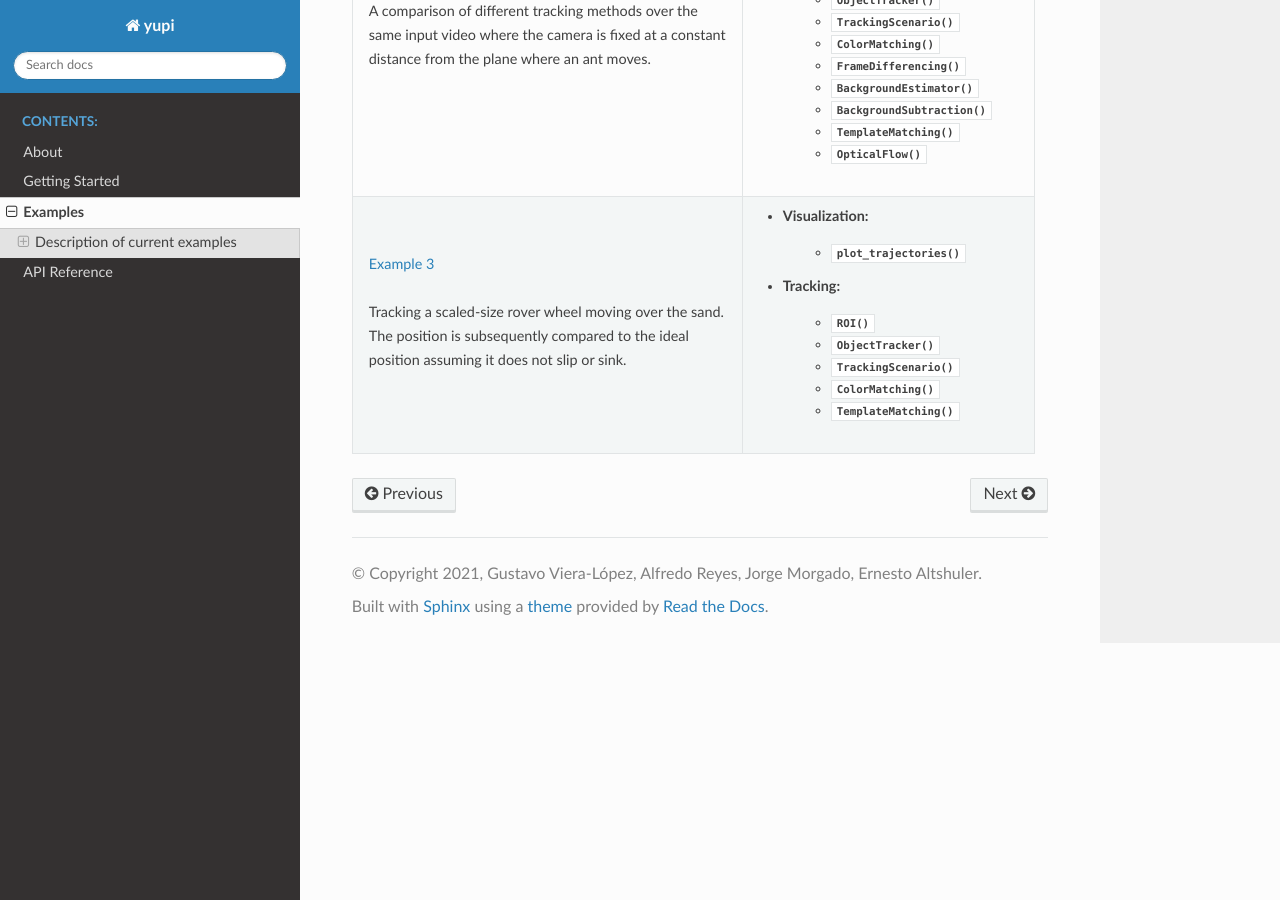
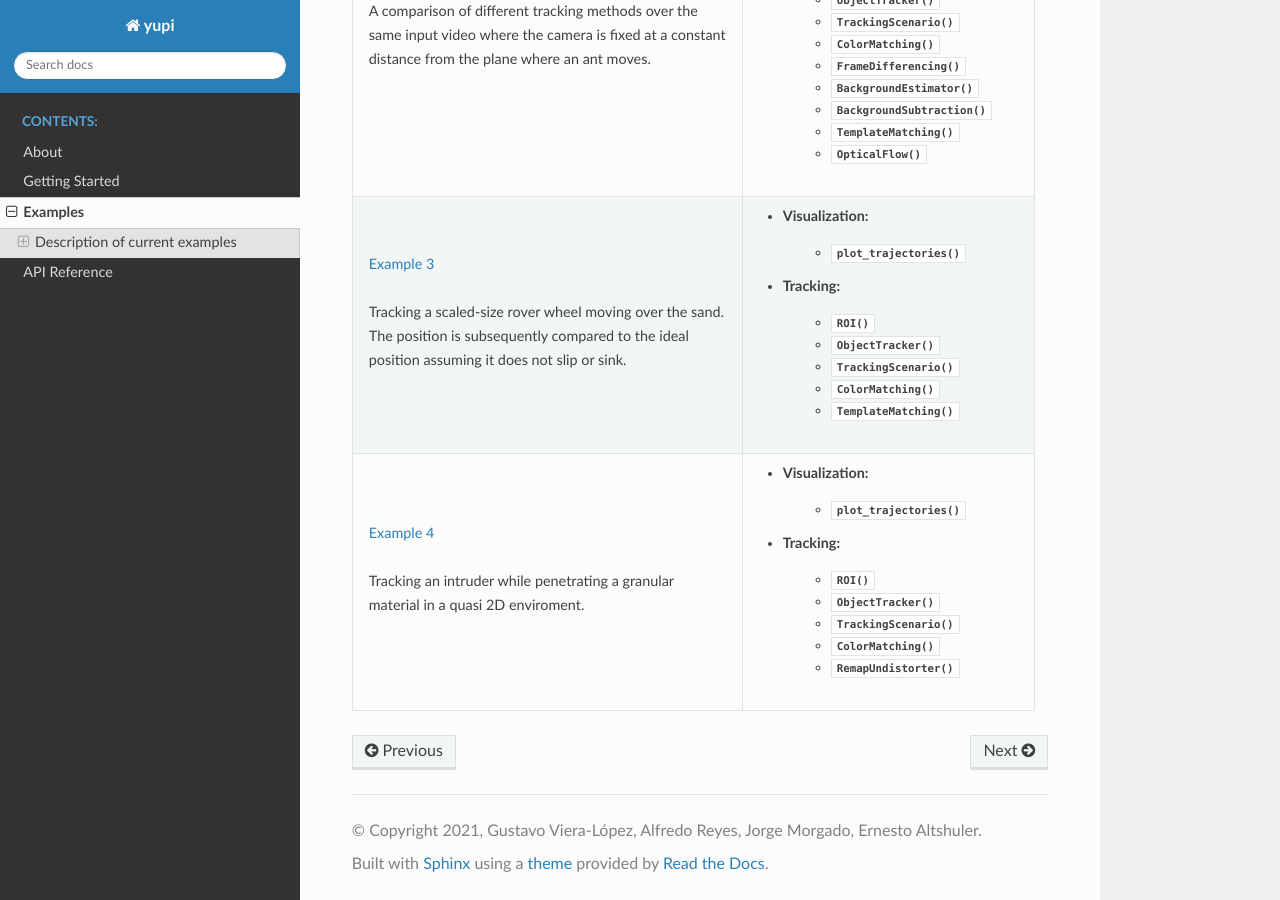
Before and after one commit to yupidevs/yupi, a Sphinx documentation site: the page built from docs/source/examples/examples.rst, in a window 1280 px wide and 900 px high, scrolled down 1075 px. Built offline with Sphinx 7.4.7 and the Read the Docs theme 2.0.0, drawn with Linux system fonts in a browser that asks for light colours.

Commit message:
Add example 4 in docs

```diff
--- a/docs/source/examples/examples.rst
+++ b/docs/source/examples/examples.rst
@@ -72,7 +72,18 @@ In this table you can easily find the examples that better suits you.
           * :py:func:`~tracking.trackers.TrackingScenario`
           * :py:func:`~tracking.algorithms.ColorMatching`
           * :py:func:`~tracking.algorithms.TemplateMatching`
-
+   * - | :doc:`Example 4<example4>`
+       |
+       | Tracking an intruder while penetrating a granular
+       | material in a quasi 2D enviroment.
+     - * Visualization:
+          * :py:func:`~visualization.plot_trajectories`
+       * Tracking:
+          * :py:func:`~tracking.trackers.ROI`
+          * :py:func:`~tracking.trackers.ObjectTracker`
+          * :py:func:`~tracking.trackers.TrackingScenario`
+          * :py:func:`~tracking.algorithms.ColorMatching`
+          * :py:func:`~tracking.algorithms.RemapUndistorter`
 
 
 .. toctree::
```
Also changed, not shown: other parts of docs/source/examples/examples.rst (+1 -0 lines), docs/source/examples/example4.rst (added, +127 -0 lines), docs/source/images/example4-1.png (added), docs/source/images/example4-2.png (added).
